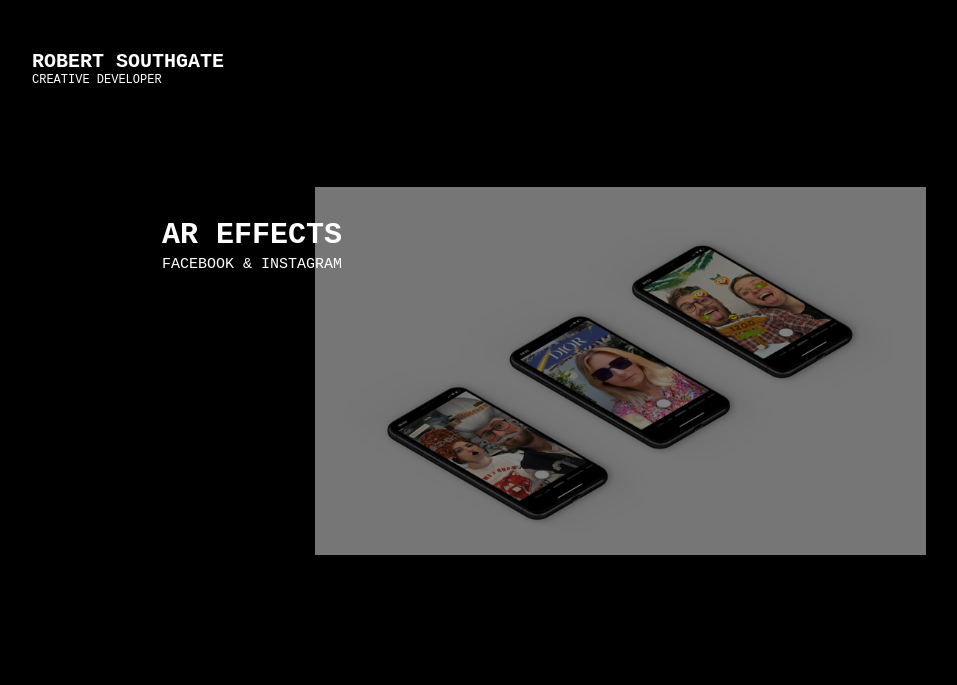
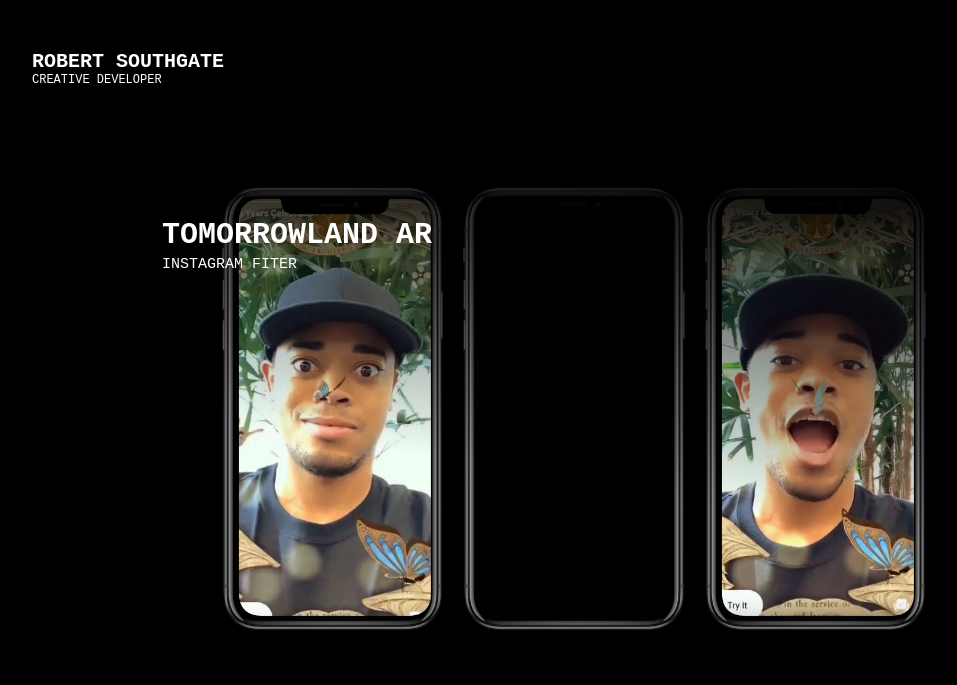
Before and after one commit to robsouthgate4/portfolio_v2, a Jekyll site: the page built from portfolio_list.md, in a window 1280 px wide. Shown: the top 685 px of the page, without its empty margins (96-1053 px from the left). Built offline with Jekyll 4.4.1, drawn with Linux system fonts in a browser that asks for light colours; some web fonts are replaced; grey boxes are pictures that could not be loaded.

Commit message:
Added new portfolio list layout

```diff
--- a/_layouts/content_list.html
+++ b/_layouts/content_list.html
@@ -9,25 +9,34 @@
 
                 <div class="content-listing">
 
-                    <div class="content-preview">
-                        <a href="/ar-effects">
-                            <div class="content-text">
-                                    <h2>AR Effects</h2>
-                                    <h3>Facebook & Instagram</h3>
-                                </div>
-                            <img src="/assets/filter-mobile.png" class="content-img">
-                        </a>
-                    </div>
+                        {% for areffect in site.ar_effects %}
+                            <div class="content-preview">
+                                <a href="/ar-effects/Tomorrowland">
+                                    <div class="gradient"></div>
+                                    <div class="content-text">
+                                            <h2>{{ areffect.title }}</h2>
+                                            <h3>{{ areffect.type }}</h3>
+                                        </div>
+                                    <div class="content-mobile-gallery">
+                                        <img src="/assets/images/iphone/tomorrowland-phone-1.png" alt="">
+                                        <img src="/assets/images/iphone/iphone-empty.png" alt="">
+                                        <img src="/assets/images/iphone/tomorrowland-phone-2.png" alt="">
+                                    </div>
+                                </a>
+                            </div>
+                        {% endfor %}
 
 
-                    <div class="content-preview">
+
+
+                    <!-- <div class="content-preview">
                         <a href="">
                             <div class="content-text">
                                 <h2>WebGL</h2>
                             </div>
                             <img src="https://place-hold.it/840x470/#fff/#000.jpg" alt="" class="content-img">
                         </a>
-                    </div>
+                    </div> -->
 
 
                 </div>
--- a/_scss/_fonts.scss
+++ b/_scss/_fonts.scss
@@ -45,6 +45,14 @@
             font-size: 15px;
             line-height: 14px;
         }
+        @media screen and (max-width: 768px) {
+            h2 {
+                font-size: 20px;
+            }
+            h3 {
+                font-size: 10px;
+            }
+        }
     }
     img {
     }
--- a/_scss/_layout.scss
+++ b/_scss/_layout.scss
@@ -32,6 +32,9 @@
     position: relative;
     max-width: 764px;
     margin: 100px auto 0 auto;
+    @media screen and (max-width: 768px) {
+        margin-top: 50px;
+    }
     .content-preview {
 
         display: flex;
@@ -39,6 +42,15 @@
         justify-content: flex-start;
         margin-top: 150px;
         position: relative;
+        .gradient {
+            position: absolute;
+            width: 100%;
+            height: 100%;
+            top: 0;
+            left: auto;
+            background: rgb(0,0,0);
+            background: linear-gradient(190deg, rgba(0,0,0,0.9139005944174545) 0%, rgba(255,255,255,0) 62%);
+        }
 
         a {
             display: flex;
@@ -70,12 +82,12 @@
             right: auto;
             top: 25px;
         }
-        img {
-            display: block;
-            align-items: flex-end;
-            width: 80%;
-            max-width: 840px;
-        }
+        // img {
+        //     display: block;
+        //     align-items: flex-end;
+        //     width: 80%;
+        //     max-width: 840px;
+        // }
 
     }
 }
@@ -117,3 +129,20 @@
         }
     }
 }
+
+.content-mobile-gallery {
+    display: flex;
+    flex-direction: row;
+    justify-content: space-between;
+    width:100%;
+    padding-left:60px;
+    img {
+        display: block;
+        flex-grow: 1;
+        width: calc(100% * (1/3) - 20px);
+        margin-left: 20px;
+        &:first-child {
+            margin-left: 0;
+        }
+    }
+}
```
Also changed, not shown: _ar_effects/tomorrowland.md (+2 -1 lines), assets/images/iphone/iphone-empty.png (added), assets/images/iphone/tomorrowland-phone-1.png (added), assets/images/iphone/tomorrowland-phone-2.png (added), 2 other files.
